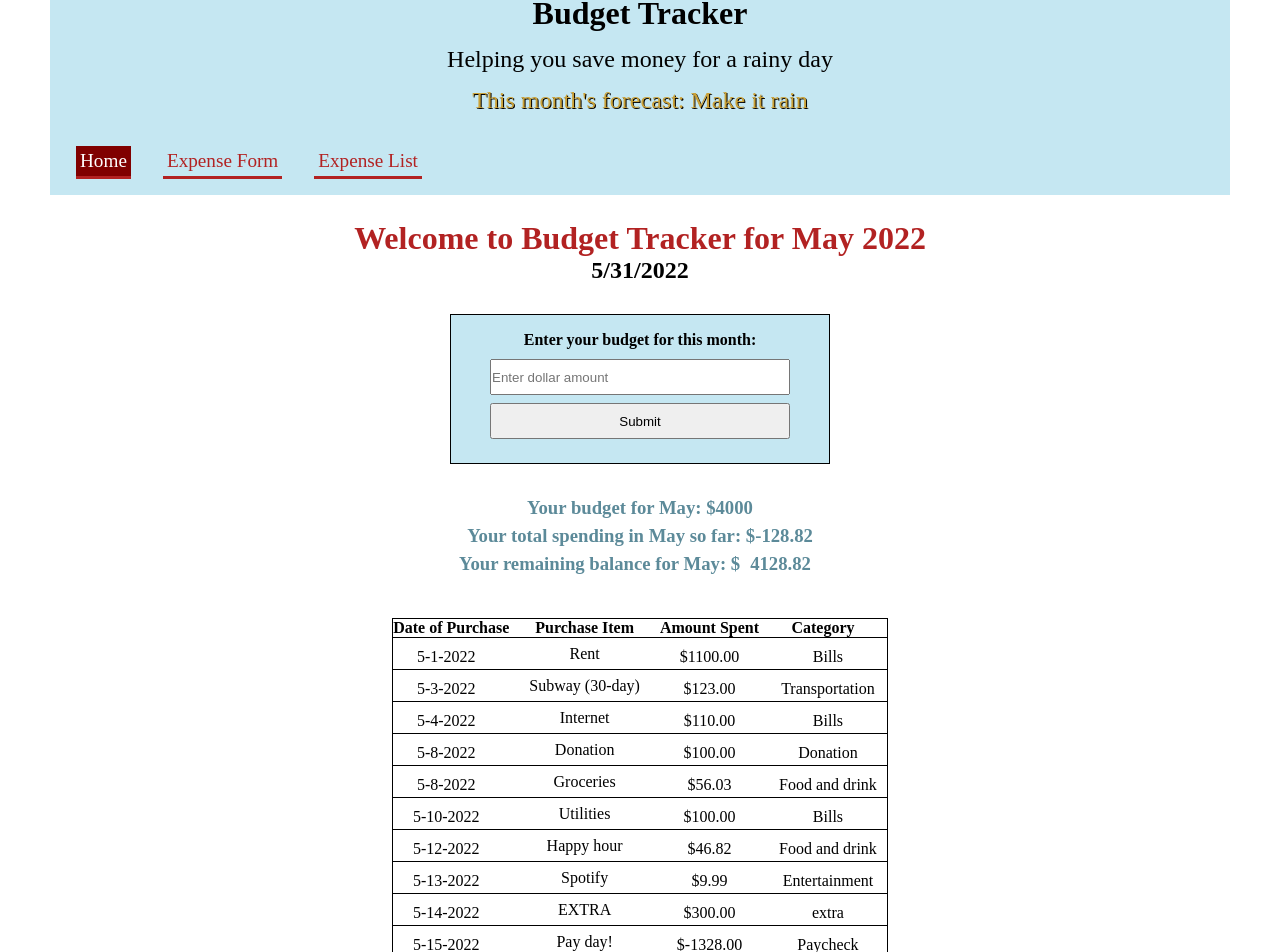
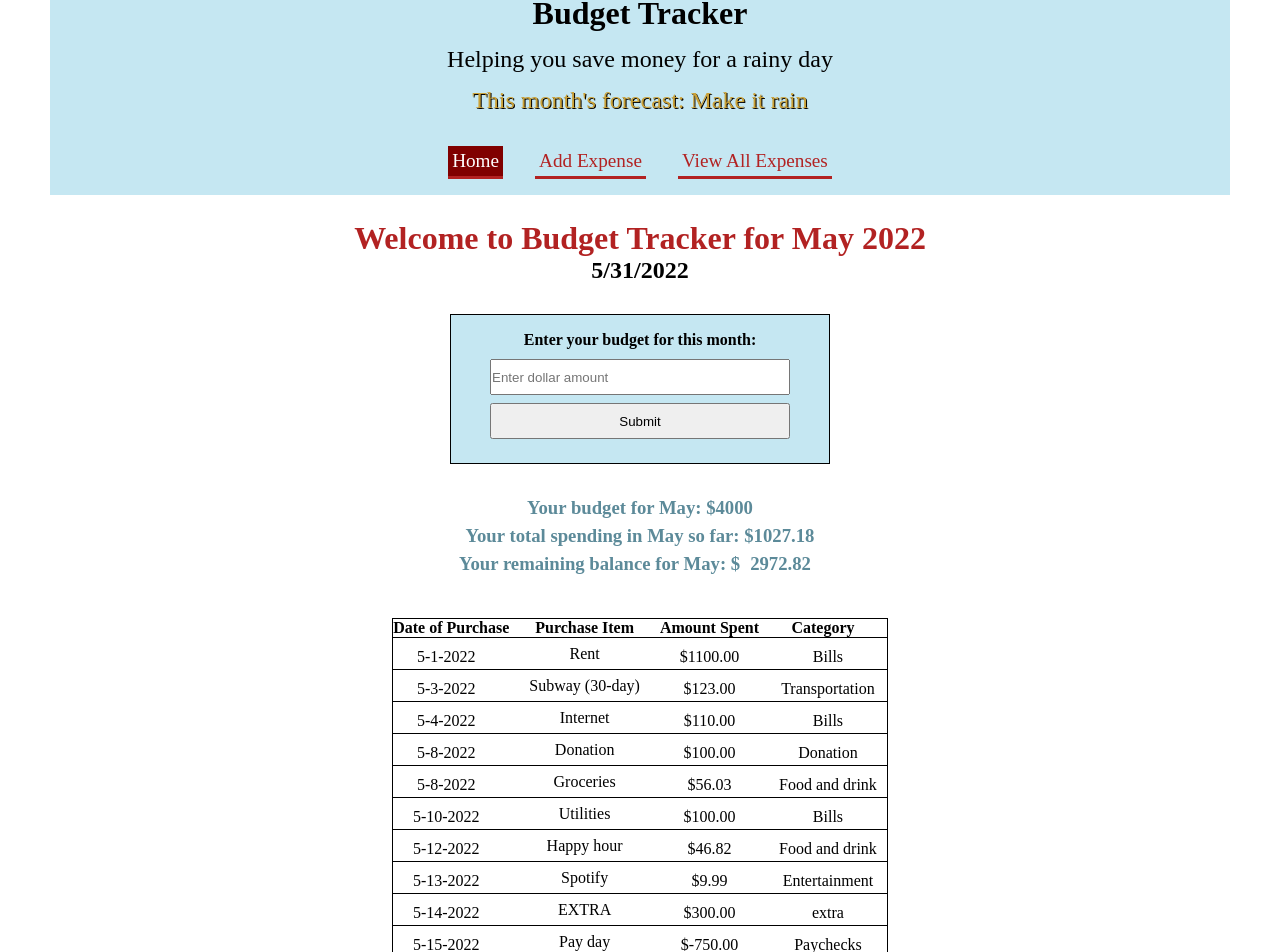
Before and after one commit to micaelafrank/phase-2-project, a React (Create React App) app in the folder budget-tracker/: page / in a window 1280 px wide. Shown: the part 229-1181 px from the top of the page. Built offline with nearby package versions, Linux system fonts and the light colour scheme; data requests are answered from the project's data file.

Commit message:
greenified paychecks

```diff
--- a/budget-tracker/db.json
+++ b/budget-tracker/db.json
@@ -84,10 +84,10 @@
     },
     {
       "id": 10,
-      "name": "Pay day!",
+      "name": "Pay day",
       "image": "https://i.ibb.co/MZyxnW9/paystub.png",
-      "amount": -1328,
-      "category": "Paycheck",
+      "amount": -750,
+      "category": "Paychecks",
       "day": "15",
       "isSplit": false
     },
@@ -107,7 +107,7 @@
       "amount": 49.07,
       "category": "Bills",
       "day": "18",
-      "isSplit": true
+      "isSplit": false
     },
     {
       "id": 13,
@@ -192,10 +192,10 @@
     },
     {
       "id": 22,
-      "name": "Pay day!",
+      "name": "Pay day",
       "image": "https://i.ibb.co/MZyxnW9/paystub.png",
-      "amount": -1328,
-      "category": "Paycheck",
+      "amount": -750,
+      "category": "Paychecks",
       "day": "30",
       "isSplit": false
     }
@@ -205,27 +205,5 @@
       "id": 1,
       "amount": 4000
     }
-  ],
-  "paychecks": [
-    {
-      "id": 1,
-      "name": "Pay day!",
-      "image": "https://i.ibb.co/MZyxnW9/paystub.png",
-      "amount": 1328,
-      "category": "Paycheck",
-      "day": "15",
-      "isSplit": false,
-      "payday": true
-    },
-    {
-      "id": 2,
-      "name": "Pay day!",
-      "image": "https://i.ibb.co/MZyxnW9/paystub.png",
-      "amount": 1328,
-      "category": "Paycheck",
-      "day": "30",
-      "isSplit": false,
-      "payday": true
-    }
   ]
 }
--- a/budget-tracker/src/components/ExpenseItem.js
+++ b/budget-tracker/src/components/ExpenseItem.js
@@ -1,11 +1,12 @@
 import React from 'react';
 
-function ExpenseItem({name, image, amount, category, id, day, isSplit, deleteExpense, handleSplitPrice, handleUndoSplit}){
+function ExpenseItem({name, image, amount, category, id, day, isSplit, deleteExpense, handleSplitPrice}){
     function toggleSplitPrice(){
       const splitPrice = {
         amount: isSplit? amount * 2 : amount / 2,
         isSplit: !isSplit,
       };
+
       fetch(`http://localhost:4000/expenses/${id}`,{
         method: "PATCH",
         headers: {"Content-Type":"application/json" },
@@ -21,19 +22,23 @@ function ExpenseItem({name, image, amount, category, id, day, isSplit, deleteExp
       deleteExpense(id);
     }
 
+    const dollarAmount = amount.toFixed(2);
+
+    const showButton = amount<0 ? null :( <button className={isSplit ? "splitButton" : "button"} onClick={toggleSplitPrice}>
+    {isSplit ? "Undo Split Cost" : "Split Cost"}
+    </button>)
+
   return (
-      <div className="expense">
-        <h2 className="expenseName">{name}</h2>
-        <p className="expensePurchaseDate">Purchased on {new Date().toLocaleString("en-US", { month: "long" })} {day}</p>
-        <p className='expensePrice'>Total: ${amount.toFixed(2)}</p>
+      <div className={(amount < 0) ? "income" : "expense"}>
+        <h2 className={(amount < 0) ? "incomeName" : "expenseName"}>{name}</h2>
+        <p className={(amount < 0) ? "incomePurchaseDate" : "expensePurchaseDate"}>{(amount < 0) ? "Got paid on" : "Purchased on"} {new Date().toLocaleString("en-US", { month: "long" })} {day}</p>
+        <p className='expensePrice'>Total: ${(amount < 0) ? (dollarAmount * -1) : dollarAmount}</p>
         <img className="expenseImage" src={image} alt={name}/>
-        <button onClick={handleDelete}>Delete</button>
+        <button className={(amount < 0) ? "greenButton" : null} onClick={handleDelete}>Delete</button>
         <div>
-          <button className={isSplit ? "splitButton" : "button"} onClick={toggleSplitPrice}>
-            {isSplit ? "Undo Split Cost" : "Split Cost"}
-          </button>
+          {showButton}
         </div>
-        <p className='expenseCategory'>{category.toUpperCase()}</p>
+        <p className={(amount < 0) ? "greenCategory" : "expenseCategory"}>{category.toUpperCase()}</p>
       </div>
   );
 }
--- a/budget-tracker/src/components/ExpenseList.js
+++ b/budget-tracker/src/components/ExpenseList.js
@@ -1,7 +1,7 @@
 import React, { useState, useEffect } from 'react'
 import ExpenseItem from './ExpenseItem'
 
-function ExpenseList({expenses, deleteExpense, setUserSearch, handleSplitPrice, handleUndoSplit}) {
+function ExpenseList({expenses, deleteExpense, setUserSearch, handleSplitPrice}) {
   const [addedExpense, setAddedExpense] = useState(0);
   const listOfExpenses = expenses.map((expense) => (
     <ExpenseItem
@@ -17,7 +17,6 @@ function ExpenseList({expenses, deleteExpense, setUserSearch, handleSplitPrice,
     deleteExpense={deleteExpense}
     handleSearch={setUserSearch}
     handleSplitPrice={handleSplitPrice}
-    handleUndoSplit={handleUndoSplit}
     />
   ))
 
--- a/budget-tracker/src/components/MoneyIcon.js
+++ /dev/null
@@ -1,11 +0,0 @@
-import React from 'react';
-const MoneyIcon = () => {
-  return (
-        <div className="logo">
-            <svg xmlns="http://www.w3.org/2000/svg" className="h-6 w-6" fill="none" viewBox="0 0 24 24" stroke="currentColor" strokeWidth={2}>
-                <path strokeLinecap="round" strokeLinejoin="round" d="M12 8c-1.657 0-3 .895-3 2s1.343 2 3 2 3 .895 3 2-1.343 2-3 2m0-8c1.11 0 2.08.402 2.599 1M12 8V7m0 1v8m0 0v1m0-1c-1.11 0-2.08-.402-2.599-1M21 12a9 9 0 11-18 0 9 9 0 0118 0z" />
-            </svg>
-        </div>
-  )
-}
-export default MoneyIcon;
--- a/budget-tracker/src/components/NavBar.js
+++ b/budget-tracker/src/components/NavBar.js
@@ -1,20 +1,18 @@
 import React from 'react'
 import { NavLink } from 'react-router-dom'
-import MoneyIcon from './MoneyIcon'
 import Coins from './Coins'
 
 function NavBar() {
   return (
     <div className='nav-bar'>
-      {/* <MoneyIcon /> */}
       <Coins/>
       <h1 className='app-name'>Budget Tracker</h1>
       <h2 className='subtitle'style={{ textAlign:"center" }}>Helping you save money for a rainy day</h2>
       <h2 className='subtitle2'style={{ textAlign:"center" }}>This month's forecast: Make it rain</h2>
-      <nav>
+      <nav style={{ textAlign:"center" }}>
         <NavLink exact to="/">Home</NavLink>
-        <NavLink to="/expenseform">Expense Form</NavLink>
-        <NavLink to="/expenselist">Expense List</NavLink>
+        <NavLink to="/expenseform">Add Expense</NavLink>
+        <NavLink to="/expenselist">View All Expenses</NavLink>
       </nav>
     </div>
   )
--- a/budget-tracker/src/index.css
+++ b/budget-tracker/src/index.css
@@ -161,6 +161,7 @@ table td tr{
   padding-top: 10px;
 }
 
+
 .app-name {
   text-align: center;
   background-color: rgb(197, 231, 242);
@@ -175,6 +176,9 @@ h2 {
   margin-bottom: 1rem;
 }
 
+.greenButton{
+  background-color: green;
+}
 
 button {
   position: relative;
@@ -270,6 +274,14 @@ h6 {
   line-height: 1;
 }
 
+.income .incomeName{
+  color: green;
+  font-size: 27px;
+  padding-top: 15px;
+  padding-bottom: 5px;
+  line-height: 1;
+}
+
 .homepageForm{
   height: 150px;
 }
@@ -297,6 +309,12 @@ h6 {
   line-height: 4px;
   font-size: 18px;
   color: firebrick;
+}
+
+.incomePurchaseDate{
+  line-height: 4px;
+  font-size: 18px;
+  color: green;
 }
 
 .expense button, .payday button {
@@ -330,8 +348,7 @@ h6 {
   margin: 2rem;
 }
 
-
-.expense img {
+.expense img, .income img {
   max-height: 240px;
   align-items: center;
   margin: auto;
@@ -372,6 +389,14 @@ h6 {
   text-shadow: .5px .5px gray;
 }
 
+.greenCategory{
+  font-size: 17px;
+  color: green;
+  font-family:fantasy;
+  font-weight: bold;
+  text-shadow: .5px .5px gray;
+}
+
 nav a, .link-button a{
   display: inline-block;
   padding: 0.25rem;
@@ -381,6 +406,10 @@ nav a, .link-button a{
   color: firebrick;
   border-bottom: 3px solid firebrick;
   transition: 0.1s;
+}
+
+input#search{
+  height: 40px;
 }
 
 .link-button a:hover, .link-button a:active{
@@ -446,3 +475,13 @@ form.new-form {
   padding-left: 23px;
   padding-top: 10px;
 }
+
+.income{
+  text-align: center;
+  border: green solid 2px;
+  padding: 1rem;
+  width: 15rem;
+  height: 33rem;
+  display: inline-grid;
+  margin: 1rem 2rem;
+}
```
Also changed, not shown: budget-tracker/src/components/App.js (+1 -8 lines).
